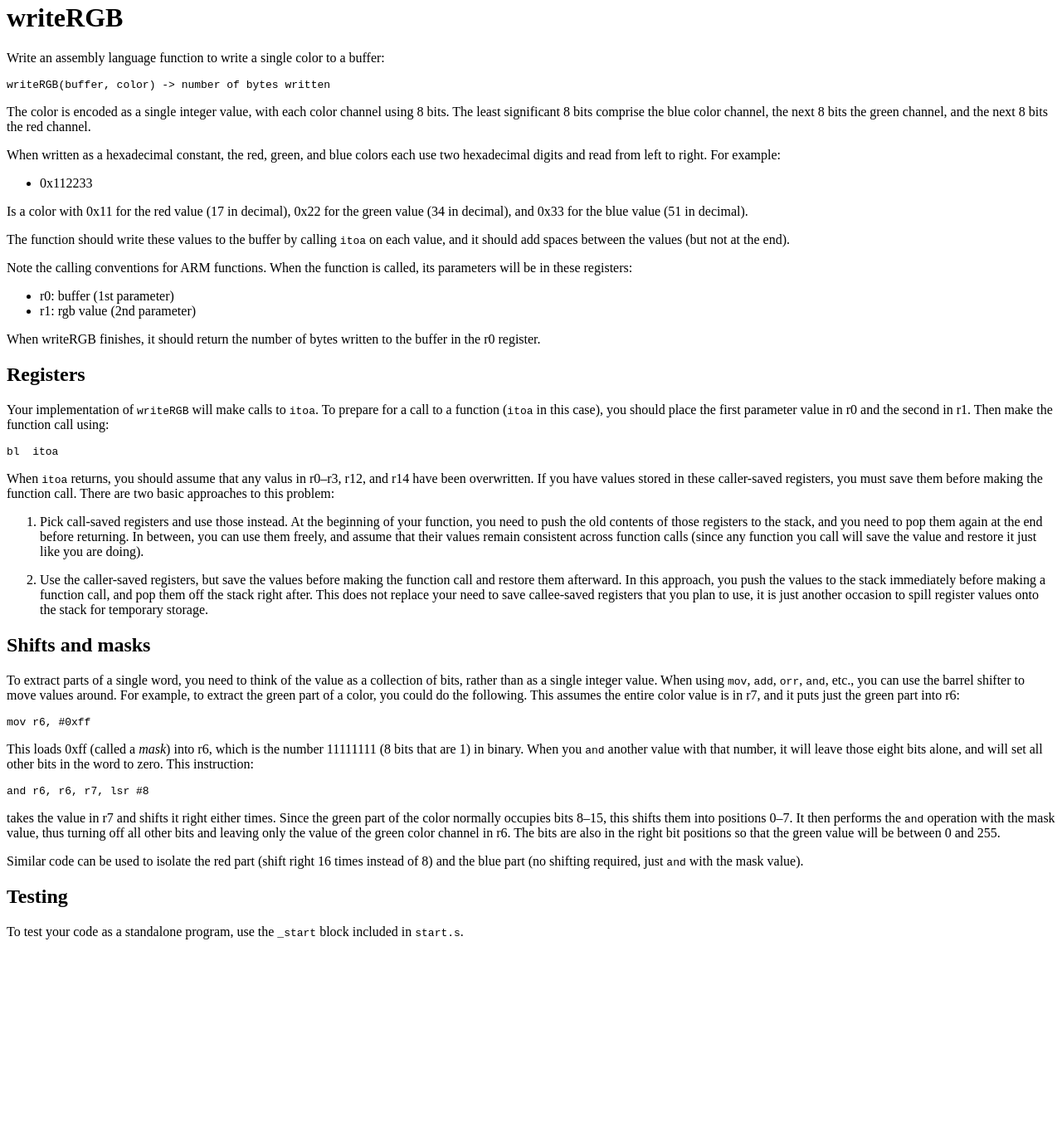
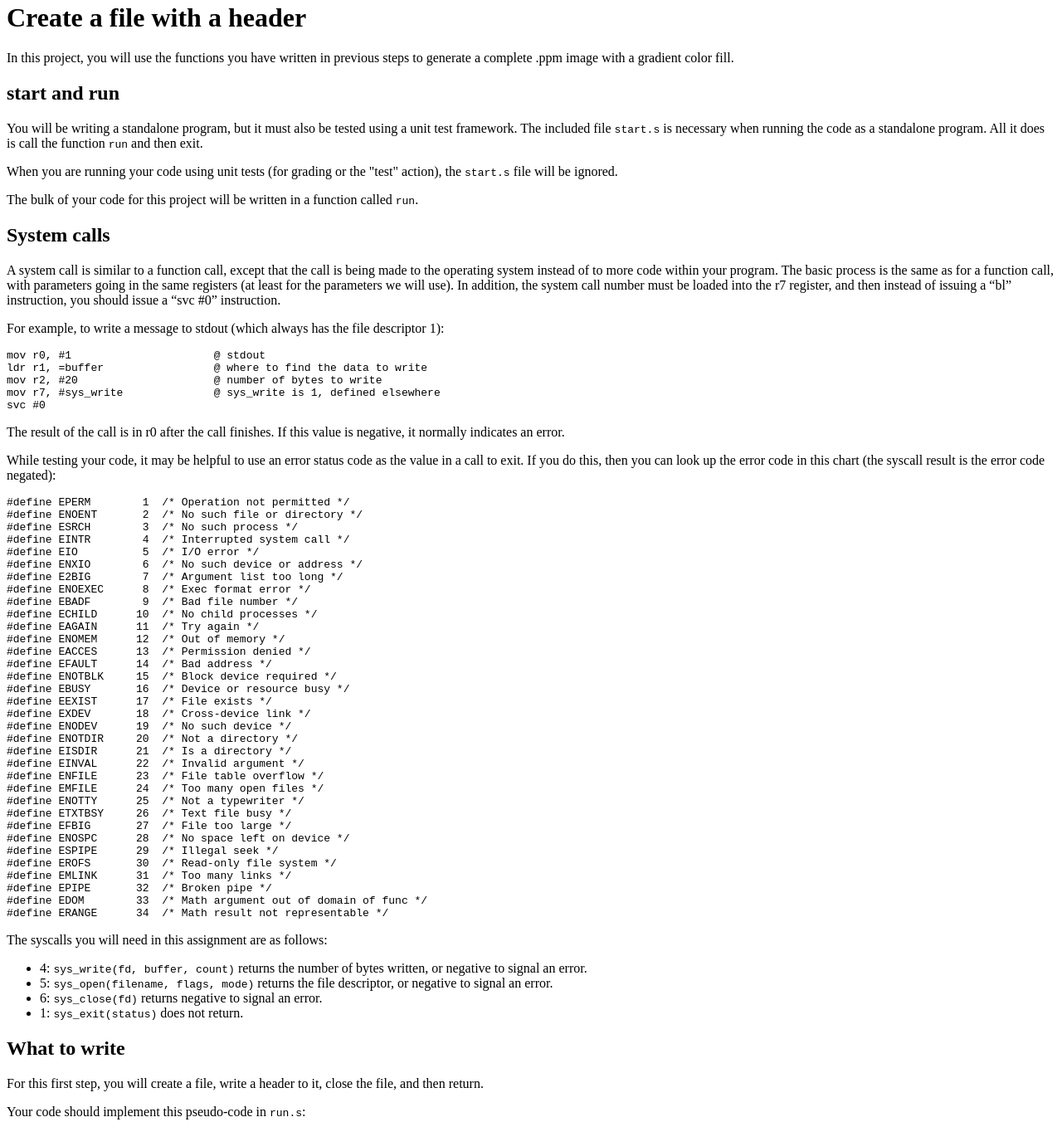
Before and after one commit to bcase9/cs2810, a plain HTML site: page cs2810-arm-mandelbrot/doc/index.html in a window 1280 px wide. Shown: the part 5-1357 px from the top of the page at 83% size. Before the commit the page ends 1153 px from the top, so only its background shows below. Drawn offline with Linux system fonts and the light colour scheme.

Commit message:
mandelbrot step 5

```diff
--- a/cs2810-arm-mandelbrot/doc/index.html
+++ b/cs2810-arm-mandelbrot/doc/index.html
@@ -1,110 +1,122 @@
-<html><head></head><body><h1>writeRGB</h1>
+<html><head></head><body><h1>Create a file with a header</h1>
 
-<p>Write an assembly language function to write a single color to a
-buffer:</p>
+<p>In this project, you will use the functions you have written in
+previous steps to generate a complete .ppm image with a gradient
+color fill.</p>
 
-<pre><code>writeRGB(buffer, color) -&gt; number of bytes written
+<h2>start and run</h2>
+
+<p>You will be writing a standalone program, but it must also be tested
+using a unit test framework. The included file <code>start.s</code> is
+necessary when running the code as a standalone program. All it does
+is call the function <code>run</code> and then exit.</p>
+
+<p>When you are running your code using unit tests (for grading or the
+&#34;test&#34; action), the <code>start.s</code> file will be ignored.</p>
+
+<p>The bulk of your code for this project will be written in a function
+called <code>run</code>.</p>
+
+<h2>System calls</h2>
+
+<p>A system call is similar to a function call, except that the call is
+being made to the operating system instead of to more code within
+your program. The basic process is the same as for a function call,
+with parameters going in the same registers (at least for the
+parameters we will use). In addition, the system call number must be
+loaded into the r7 register, and then instead of issuing a “bl”
+instruction, you should issue a “svc #0” instruction.</p>
+
+<p>For example, to write a message to stdout (which always has the file
+descriptor 1):</p>
+
+<pre><code class="language-asm">mov r0, #1                      @ stdout
+ldr r1, =buffer                 @ where to find the data to write
+mov r2, #20                     @ number of bytes to write
+mov r7, #sys_write              @ sys_write is 1, defined elsewhere
+svc #0
 </code></pre>
 
-<p>The color is encoded as a single integer value, with each color
-channel using 8 bits. The least significant 8 bits comprise the blue
-color channel, the next 8 bits the green channel, and the next 8
-bits the red channel.</p>
+<p>The result of the call is in r0 after the call finishes. If this
+value is negative, it normally indicates an error.</p>
 
-<p>When written as a hexadecimal constant, the red, green, and blue
-colors each use two hexadecimal digits and read from left to right.
-For example:</p>
+<p>While testing your code, it may be helpful to use an error status
+code as the value in a call to exit. If you do this, then you can
+look up the error code in this chart (the syscall result is the
+error code negated):</p>
+
+<pre><code class="language-c">#define EPERM        1  /* Operation not permitted */
+#define ENOENT       2  /* No such file or directory */
+#define ESRCH        3  /* No such process */
+#define EINTR        4  /* Interrupted system call */
+#define EIO          5  /* I/O error */
+#define ENXIO        6  /* No such device or address */
+#define E2BIG        7  /* Argument list too long */
+#define ENOEXEC      8  /* Exec format error */
+#define EBADF        9  /* Bad file number */
+#define ECHILD      10  /* No child processes */
+#define EAGAIN      11  /* Try again */
+#define ENOMEM      12  /* Out of memory */
+#define EACCES      13  /* Permission denied */
+#define EFAULT      14  /* Bad address */
+#define ENOTBLK     15  /* Block device required */
+#define EBUSY       16  /* Device or resource busy */
+#define EEXIST      17  /* File exists */
+#define EXDEV       18  /* Cross-device link */
+#define ENODEV      19  /* No such device */
+#define ENOTDIR     20  /* Not a directory */
+#define EISDIR      21  /* Is a directory */
+#define EINVAL      22  /* Invalid argument */
+#define ENFILE      23  /* File table overflow */
+#define EMFILE      24  /* Too many open files */
+#define ENOTTY      25  /* Not a typewriter */
+#define ETXTBSY     26  /* Text file busy */
+#define EFBIG       27  /* File too large */
+#define ENOSPC      28  /* No space left on device */
+#define ESPIPE      29  /* Illegal seek */
+#define EROFS       30  /* Read-only file system */
+#define EMLINK      31  /* Too many links */
+#define EPIPE       32  /* Broken pipe */
+#define EDOM        33  /* Math argument out of domain of func */
+#define ERANGE      34  /* Math result not representable */
+</code></pre>
+
+<p>The syscalls you will need in this assignment are as follows:</p>
 
 <ul>
-<li>0x112233</li>
+<li>4: <code>sys_write(fd, buffer, count)</code> returns the number of bytes
+written, or negative to signal an error.</li>
+<li>5: <code>sys_open(filename, flags, mode)</code> returns the file
+descriptor, or negative to signal an error.</li>
+<li>6: <code>sys_close(fd)</code> returns negative to signal an error.</li>
+<li>1: <code>sys_exit(status)</code> does not return.</li>
 </ul>
 
-<p>Is a color with 0x11 for the red value (17 in decimal), 0x22 for the
-green value (34 in decimal), and 0x33 for the blue value (51 in
-decimal).</p>
+<h2>What to write</h2>
 
-<p>The function should write these values to the buffer by calling
-<code>itoa</code> on each value, and it should add spaces between the values
-(but not at the end).</p>
+<p>For this first step, you will create a file, write a header to it,
+close the file, and then return.</p>
 
-<p>Note the calling conventions for ARM functions. When the function
-is called, its parameters will be in these registers:</p>
+<p>Your code should implement this pseudo-code in <code>run.s</code>:</p>
 
-<ul>
-<li>r0: buffer (1st parameter)</li>
-<li>r1: rgb value (2nd parameter)</li>
-</ul>
+<pre><code>fd = open(filename, flags, mode)
+if fd &lt; 0: return 1 (use the constant fail_open)
 
-<p>When writeRGB finishes, it should return the number of bytes written
-to the buffer in the r0 register.</p>
+bufsize = writeHeader(buffer, xsize, ysize)
+status = write(fd, buffer, bufsize)
+if status &lt; 0: return fail_writeheader
 
-<h2>Registers</h2>
+status = close(fd)
+if status &lt; 0: return fail_close
 
-<p>Your implementation of <code>writeRGB</code> will make calls to <code>itoa</code>.
-To prepare for a call to a function (<code>itoa</code> in this case), you
-should place the first parameter value in r0 and the second in r1.
-Then make the function call using:</p>
-
-<pre><code>bl  itoa
+return 0 (success)
 </code></pre>
 
-<p>When <code>itoa</code> returns, you should assume that any valus in r0–r3, r12,
-and r14 have been overwritten. If you have values stored in these
-caller-saved registers, you must save them before making the
-function call. There are two basic approaches to this problem:</p>
+<p>The starter code include constant definitions for flags and mode as
+well as for the system calls you will need.</p>
 
-<ol>
-<li><p>Pick call-saved registers and use those instead. At the
-beginning of your function, you need to push the old
-contents of those registers to the stack, and you need to
-pop them again at the end before returning. In between, you can
-use them freely, and assume that their values remain consistent
-across function calls (since any function you call will save the
-value and restore it just like you are doing).</p></li>
-
-<li><p>Use the caller-saved registers, but save the values before
-making the function call and restore them afterward. In this
-approach, you push the values to the stack immediately before
-making a function call, and pop them off the stack right after.
-This does not replace your need to save callee-saved registers
-that you plan to use, it is just another occasion to spill
-register values onto the stack for temporary storage.</p></li>
-</ol>
-
-<h2>Shifts and masks</h2>
-
-<p>To extract parts of a single word, you need to think of the value as
-a collection of bits, rather than as a single integer value. When
-using <code>mov</code>, <code>add</code>, <code>orr</code>, <code>and</code>, etc., you can use the barrel
-shifter to move values around. For example, to extract the green
-part of a color, you could do the following. This assumes the entire
-color value is in r7, and it puts just the green part into r6:</p>
-
-<pre><code>mov r6, #0xff
-</code></pre>
-
-<p>This loads 0xff (called a <em>mask</em>) into r6, which is the number
-11111111 (8 bits that are 1) in binary. When you <code>and</code> another value
-with that number, it will leave those eight bits alone, and will set
-all other bits in the word to zero. This instruction:</p>
-
-<pre><code>and r6, r6, r7, lsr #8
-</code></pre>
-
-<p>takes the value in r7 and shifts it right either times. Since the
-green part of the color normally occupies bits 8–15, this shifts
-them into positions 0–7. It then performs the <code>and</code> operation with
-the mask value, thus turning off all other bits and leaving only the
-value of the green color channel in r6. The bits are also in the
-right bit positions so that the green value will be between 0 and
-255.</p>
-
-<p>Similar code can be used to isolate the red part (shift right 16
-times instead of 8) and the blue part (no shifting required, just
-<code>and</code> with the mask value).</p>
-
-<h2>Testing</h2>
-
-<p>To test your code as a standalone program, use the <code>_start</code> block
-included in <code>start.s</code>.</p>
+<p>The starter code also include a file <code>params.s</code> that defines some
+data in the data segment, including <code>filename</code>, <code>xsize</code>, and
+<code>ysize</code>. You should use these values and not hard-code them
+anywhere.</p>
 </body></html>
```
Also changed, not shown: 5 other files.
